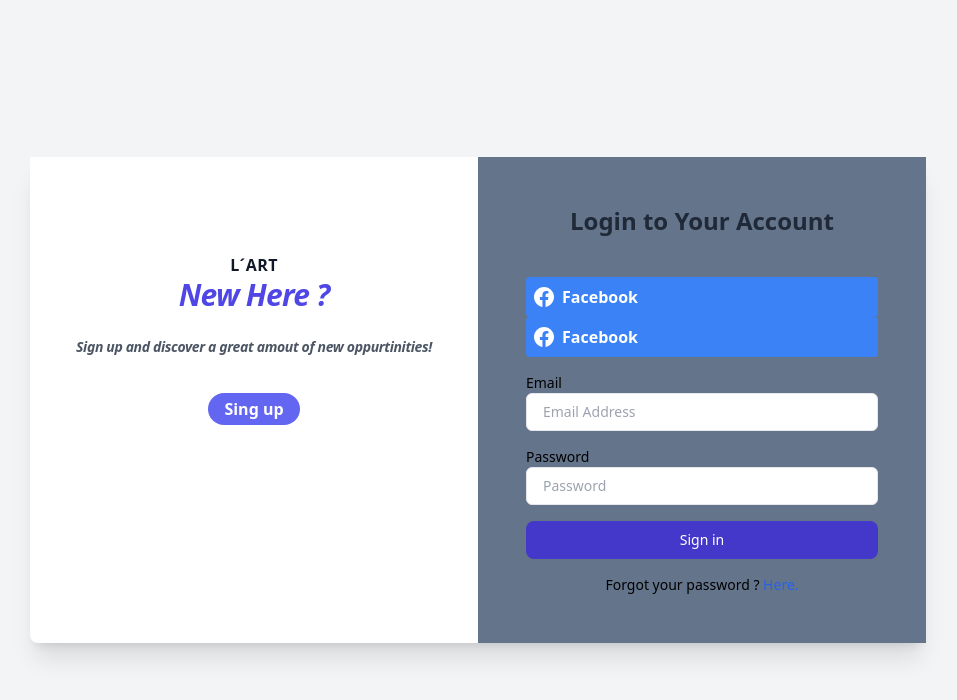
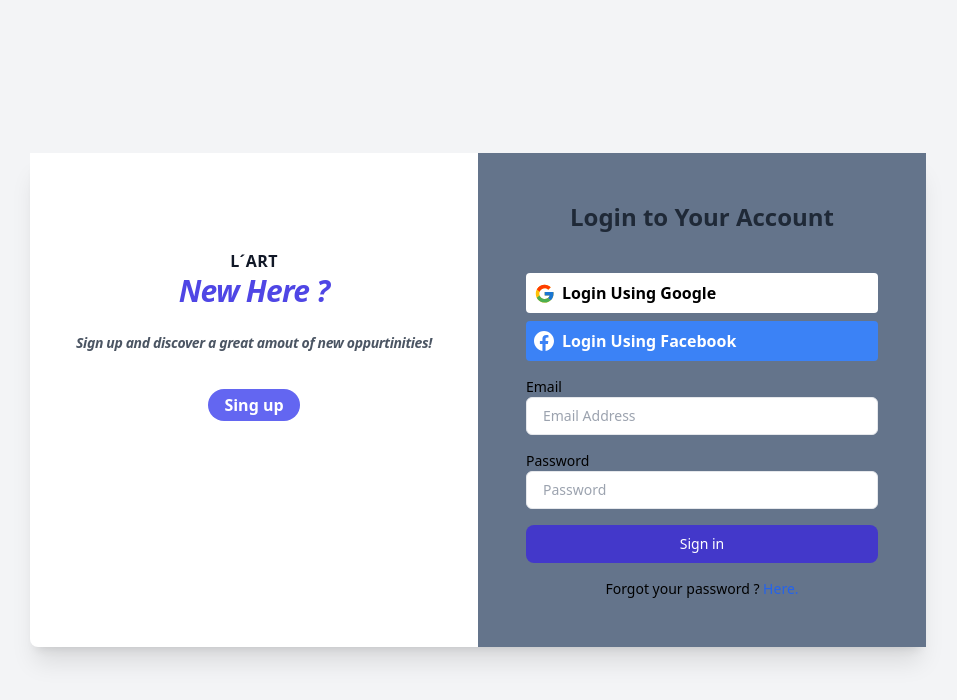
Before and after one commit to luisomogollon/login-app, a React (Create React App) app: page / in a window 1280 px wide. Shown: the top 700 px of the page, without its empty margins (162-1119 px from the left). Built offline with nearby package versions, Linux system fonts and the light colour scheme.

Commit message:
de vuelta.

```diff
--- a/src/routes/Login.jsx
+++ b/src/routes/Login.jsx
@@ -1,4 +1,5 @@
 import React from "react";
+import { FcGoogle } from "react-icons/fc";
 
 const Login = () => {
   return (
@@ -38,17 +39,17 @@ const Login = () => {
                   <h1 className="mb-10 text-2xl font-bold text-center text-gray-800">
                     Login to Your Account
                   </h1>
-                  <div className="justify-center flex flex-col">
-                    <button class="bg-blue-500 px-2 py-2 font-semibold text-white inline-flex items-center space-x-2 rounded">
+                  <div className="justify-center flex flex-col space-y-2 ">
+                    <button class="bg-white px-2 py-2 font-semibold text-black inline-flex items-center space-x-2 rounded">
                       <svg
                         class="w-5 h-5 fill-current"
                         role="img"
                         xmlns="http://www.w3.org/2000/svg"
-                        viewBox="0 0 24 24"
+                        viewBox="0 0 15 15"
                       >
-                        <path d="M24 12.073c0-6.627-5.373-12-12-12s-12 5.373-12 12c0 5.99 4.388 10.954 10.125 11.854v-8.385H7.078v-3.47h3.047V9.43c0-3.007 1.792-4.669 4.533-4.669 1.312 0 2.686.235 2.686.235v2.953H15.83c-1.491 0-1.956.925-1.956 1.874v2.25h3.328l-.532 3.47h-2.796v8.385C19.612 23.027 24 18.062 24 12.073z" />
+                        <FcGoogle/>
                       </svg>
-                      <span>Facebook</span>
+                      <span>Login Using Google</span>
                     </button>
                     <button class="bg-blue-500 px-2 py-2 font-semibold text-white inline-flex items-center space-x-2 rounded">
                       <svg
@@ -59,7 +60,7 @@ const Login = () => {
                       >
                         <path d="M24 12.073c0-6.627-5.373-12-12-12s-12 5.373-12 12c0 5.99 4.388 10.954 10.125 11.854v-8.385H7.078v-3.47h3.047V9.43c0-3.007 1.792-4.669 4.533-4.669 1.312 0 2.686.235 2.686.235v2.953H15.83c-1.491 0-1.956.925-1.956 1.874v2.25h3.328l-.532 3.47h-2.796v8.385C19.612 23.027 24 18.062 24 12.073z" />
                       </svg>
-                      <span>Facebook</span>
+                      <span>Login Using Facebook</span>
                     </button>
                   </div>
                   <div className="mt-4">
```
